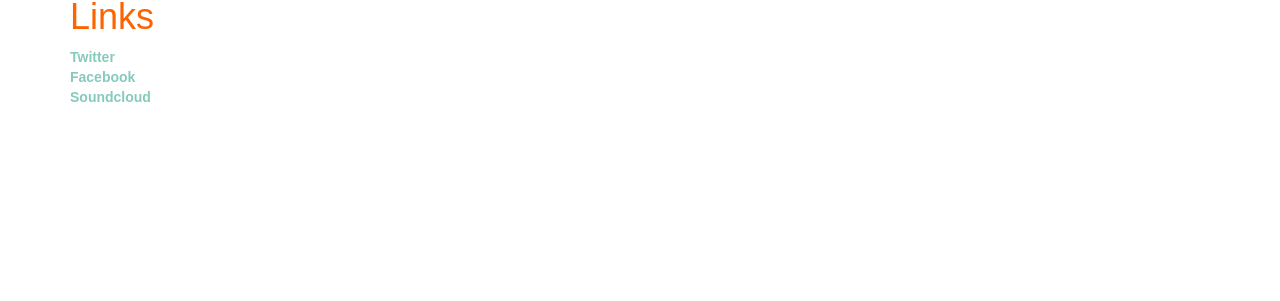
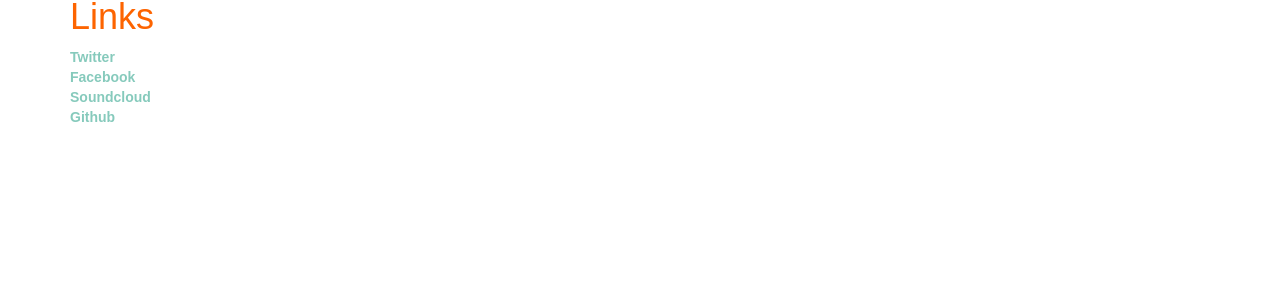
Before and after one commit to rawfunkmaharishi/rawfunkmaharishi.github.io, a Jekyll site: the page built from links.html, in a window 1280 px wide. Shown: the part 193-494 px from the top of the page. Built offline with Jekyll 4.4.1, drawn with Linux system fonts in a browser that asks for light colours; nearby versions of some CDN libraries; some web fonts are replaced.

Commit message:
Link to Github

```diff
--- a/_data/links.yml
+++ b/_data/links.yml
@@ -4,3 +4,5 @@
   url: https://www.facebook.com/rawfunkmaharishi
 - title: Soundcloud
   url: https://soundcloud.com/rawfunkmaharishi
+- title: Github
+  url: https://github.com/rawfunkmaharishi/rawfunkmaharishi.github.io
```
